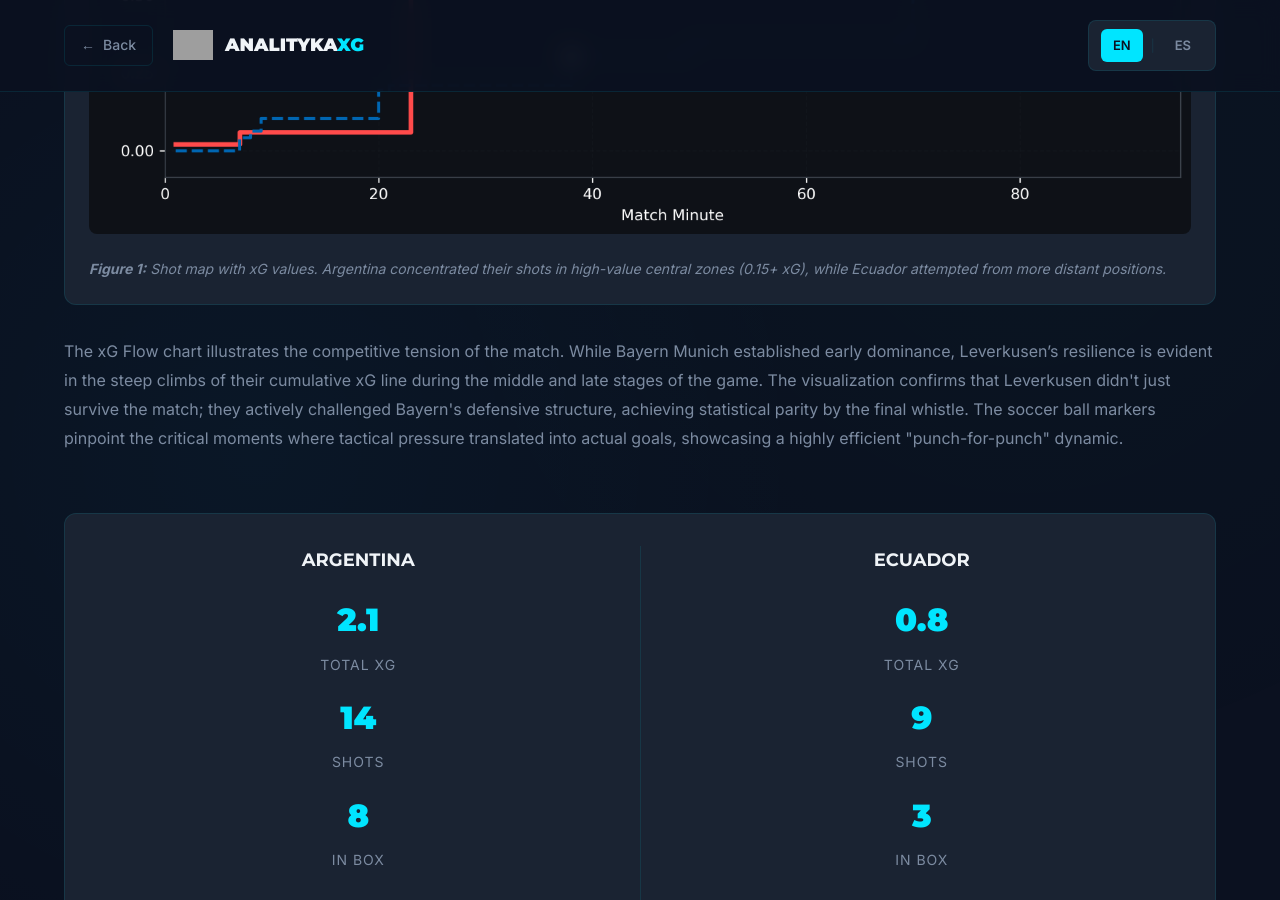
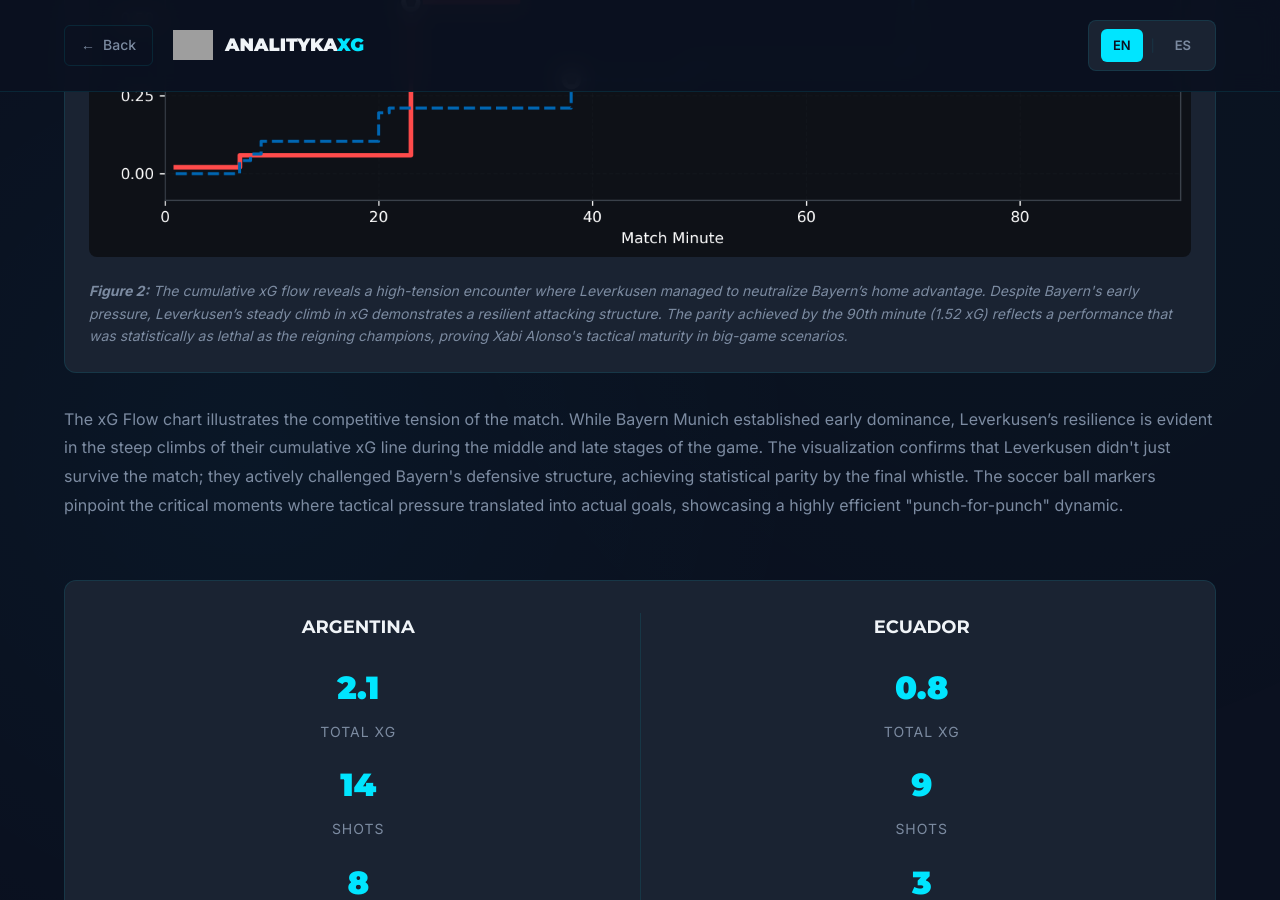
Before and after one commit to Fiallos77/analitykaXG, a Jekyll site: the page built from reports/argentina-ecuador-2024.md, in a window 1280 px wide and 900 px high, scrolled down 3296 px. Built offline with Jekyll 4.4.1, drawn with Linux system fonts in a browser that asks for light colours; some of the changed text lies outside the part shown; grey boxes are pictures that could not be loaded.

Commit message:
Revise figure captions for shot map and xG analysis
Updated figure captions to reflect new analysis and insights on shot maps and xG flow for the Argentina vs Ecuador match.

```diff
--- a/reports/argentina-ecuador-2024.md
+++ b/reports/argentina-ecuador-2024.md
@@ -52,8 +52,7 @@ lang: en
     <div class="visualization">
         <img src="{{ site.baseurl }}/assets/images/shot_map_final_leverkusen.png" alt="Shot Map Bayern Munich vs Leverkusen">
         <p class="viz-caption">
-            <strong>Figure 1:</strong> Shot map with xG values. Argentina concentrated their shots
-            in high-value central zones (0.15+ xG), while Ecuador attempted from more distant positions.
+            <strong>Figure 1:</strong> Leverkusen Advanced Shot Map. Arrows indicate goals from Jonathan Tah, Jeremie Frimpong, and Florian Wirtz. The "glow" markers highlight high-value central opportunities (>0.4 xG), showcasing Leverkusen's efficiency in reaching the Golden Zone.
         </p>
     </div>
 
@@ -81,8 +80,7 @@ lang: en
     <div class="visualization">
         <img src="{{ site.baseurl }}/assets/images/xg_flow_final_leverkusen.png" alt="Shot Map Bayern Munich vs Leverkusen">
         <p class="viz-caption">
-            <strong>Figure 1:</strong> Shot map with xG values. Argentina concentrated their shots
-            in high-value central zones (0.15+ xG), while Ecuador attempted from more distant positions.
+            <strong>Figure 2:</strong> The cumulative xG flow reveals a high-tension encounter where Leverkusen managed to neutralize Bayern’s home advantage. Despite Bayern's early pressure, Leverkusen’s steady climb in xG demonstrates a resilient attacking structure. The parity achieved by the 90th minute (1.52 xG) reflects a performance that was statistically as lethal as the reigning champions, proving Xabi Alonso's tactical maturity in big-game scenarios.
         </p>
     </div>
 
```
